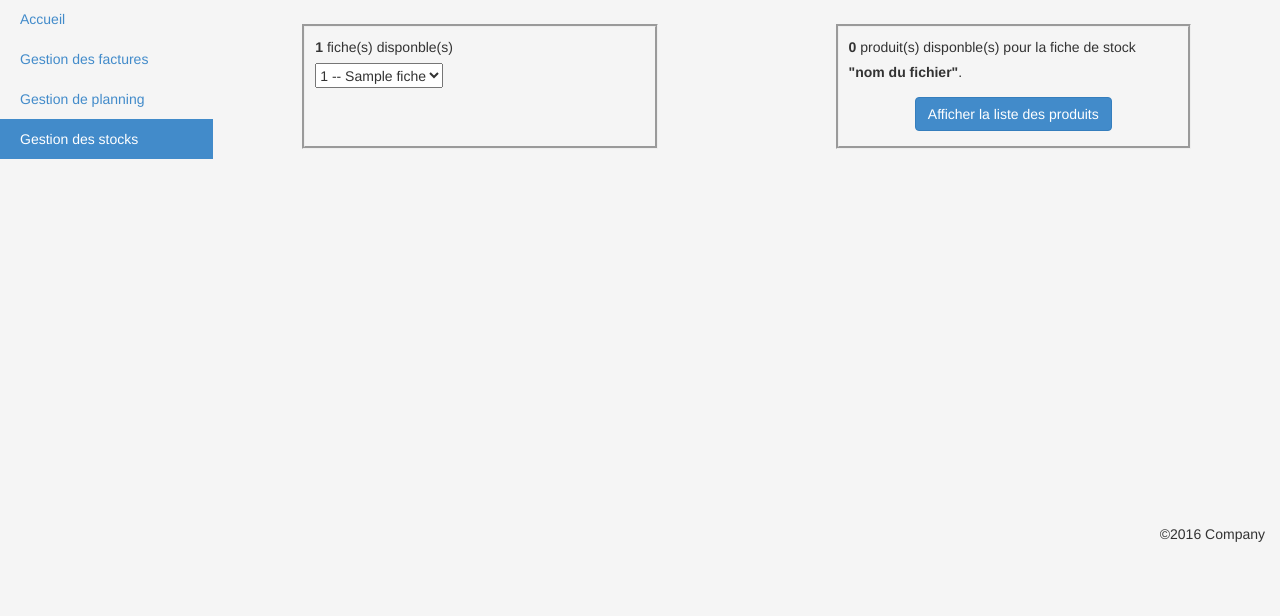
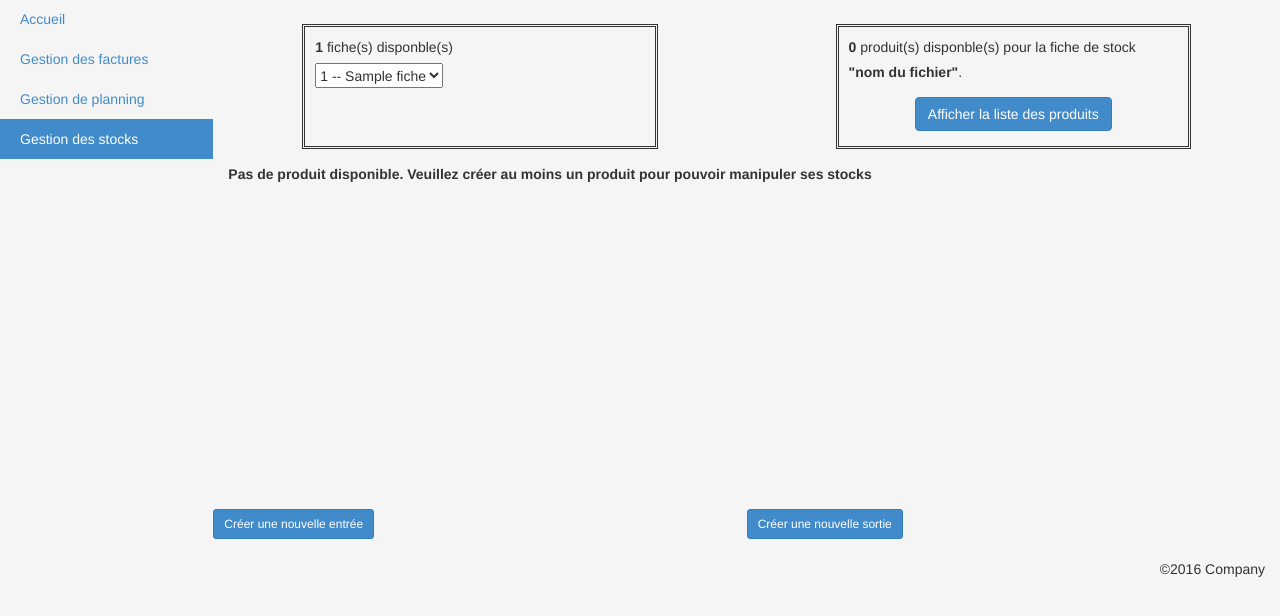
Before and after one commit to mzhang1/ProjetPersoIUT, a PHP site: page /tcpdf/connexion/dashbord/stock/mainPageStock.php in a window 1280 px wide. Shown: the part 51-667 px from the top of the page. Run offline with PHP 8.4, Linux system fonts and the light colour scheme; the visitor is signed in with stand-in values (Sample User, id 1); tables that the repository leaves empty or names only in its code hold one stand-in row (values such as "Sample post").

Commit message:
En cours : Création du fichier d'entrée

```diff
--- a/site/connexion/dashbord/css/stockStyle.css
+++ b/site/connexion/dashbord/css/stockStyle.css
@@ -35,7 +35,8 @@
     margin-top: 20px;
 }
 
-.productContainer .formHeader .groupForm label{
+.productContainer .formHeader .groupForm label,
+.stockContainer .conteneurTable .conteneurTableEntree .entryStockForm label{
     line-height: 34px;
 }
 
@@ -46,11 +47,23 @@
     margin-bottom: 10px;
 }
 
+/* Style de la page principale de la gestion des stocks */
+.stockContainer .stockTiles{
+    margin-bottom: 15px;
+}
 
-/* Style de la page principale de la gestion des stocks */
+.stockContainer .conteneurTable .noProductAvailable{
+    margin-left: auto;
+    margin-right: auto;
+}
+
+.stockContainer .noProductAvailable{
+    display: none;
+}
+
 .selectContainer,
 .productManagementContainer{
-    border-style: groove;
+    border-style: double;
     border-width: 3px;
     padding: 10px 10px 10px 10px;
     margin-top: 25px;
@@ -78,6 +91,12 @@
     height: 300px;
 }
 
+.conteneurTable .conteneurTableEntree .createNewEntry,
+.conteneurTable .conteneurTableEntree .createNewOutage{
+    margin-left: auto;
+    margin-right: auto;
+}
+
 .fileSelect{
     display: block;
     margin-top: 1px;
--- a/site/connexion/dashbord/stock/agScripts.js.php
+++ b/site/connexion/dashbord/stock/agScripts.js.php
@@ -1,7 +1,8 @@
 $(document).ready(function(){
     $selectContainer = $(document).find('.selectContainer');
-    $entreeStock = $(document).find('.conteneurTableEntree').find('.tableEntree');
-    $sortieStock = $(document).find('.conteneurTableSortie');
+    var $entreeStock = $(document).find('.conteneurTableEntree');
+    var $sortieStock = $(document).find('.conteneurTableSortie');
+
     getFileData(user_id);
 });
 
@@ -30,6 +31,36 @@
     });
 });
 
+$(document).find('.createNewEntry').off().on("click", function(){
+    if(produits.length > 0){
+        var $entreeStockTable = $(document).find('.conteneurTableEntree').find('.tableEntree');
+        var $entreeStockForm = $('<form class="entryStockForm"></form>');
+
+        var $qtyDiv = $('<div class="form-group row"></div>');
+        var $qtyLabel = $('<label for="entryQty" class="col-md-offset-1 col-md-3 form-control-label">Quantité entrée</label>');
+        var $qtyFieldDiv = $('<div class="col-md-7"></div>');
+        var $qtyFieldInput = $('<input id="entryQty" type="text" class="form-control entryQtyField" placeholder="Quantité entrée">');
+        $qtyFieldDiv.append($qtyFieldInput);
+        $qtyDiv.append($qtyLabel);
+        $qtyDiv.append($qtyFieldDiv);
+        $entreeStockForm.append($qtyDiv);
+
+        var $productDiv = $('<div class="form-group row"></div>');
+        var $selectProductLabel = $('<label for="productSelect" class="col-md-offset-1 col-md-3 form-control-label">Produit</label>');
+        var $selectProductDiv = $('<div class="col-md-7"></div>');
+        var $selectProduct = $('<select id="productSelect" type="text" class="form-control productSelect">');
+        $selectProductDiv.append($selectProduct);
+        $productDiv.append($selectProductLabel);
+        $productDiv.append($selectProductDiv);
+        $entreeStockForm.append($productDiv);
+
+        $entreeStockTable.append($entreeStockForm)
+    }
+});
+
+$(document).find('.createNewOutage').off().on("click",function(){
+});
+
 function getFileData(user_id){
     $.ajax({
         url: "requests.php",
@@ -49,8 +80,12 @@
             }
             buildFileSelect($selectContainer,data,selected);
             $(document).find(".numberProducts").html(produits.length);
-            //onLoadEntriesData(data.entree);
-            //onLoadOutData(data.sortie);
+
+            if(produits.length <= 0){
+                $(document).find('.noProductAvailable').css("display","block");
+                $entreeStock.css("display","none");
+                $sortieStock.css("display","none");
+            }
         }
     });
 };
--- a/site/connexion/dashbord/stock/mainPageStock.php
+++ b/site/connexion/dashbord/stock/mainPageStock.php
@@ -73,7 +73,7 @@
 
             <!-- Stock window -->
             <div class="col-sm-9 col-md-10 stockContainer">
-              <div class="row">
+              <div class="row stockTiles">
                 <div class="col-md-offset-1 col-md-4 col-sm-12 selectContainer">
                     <label class="numberFiles">0</label> fiche(s) disponble(s)
                 </div>
@@ -83,19 +83,22 @@
                     <button type="button" class="btn btn-primary affichageListeProduit">Afficher la liste des produits</button>
                 </div>
               </div>
+              <label class="noProductAvailable">Pas de produit disponible. Veuillez créer au moins un produit pour pouvoir manipuler ses stocks</label>
               <div class="row conteneurTable">
                   <div class="col-md-6 conteneurTableEntree">
                       <div class="row">
-                        <div class="col-md-12 col-sm-12 tableEntree ag-fresh">
+                          <div class="col-md-12 col-sm-12 tableEntree">
                               <!-- entry grid -->
                           </div>
+                          <button type="button" class="btn btn-primary btn-sm createNewEntry">Créer une nouvelle entrée</button>
                       </div>
                   </div>
                   <div class="col-md-6 conteneurTableSortie">
                       <div class="row">
-                        <div class="col-md-12 col-sm-12 tableSortie ag-fresh">
+                          <div class="col-md-12 col-sm-12 tableSortie">
                               <!-- out grid -->
                           </div>
+                          <button type="button" class="btn btn-primary btn-sm createNewOutage">Créer une nouvelle sortie</button>
                       </div>
                   </div>
               </div>
```
Lines whose indentation alone changed are shown as unchanged.
